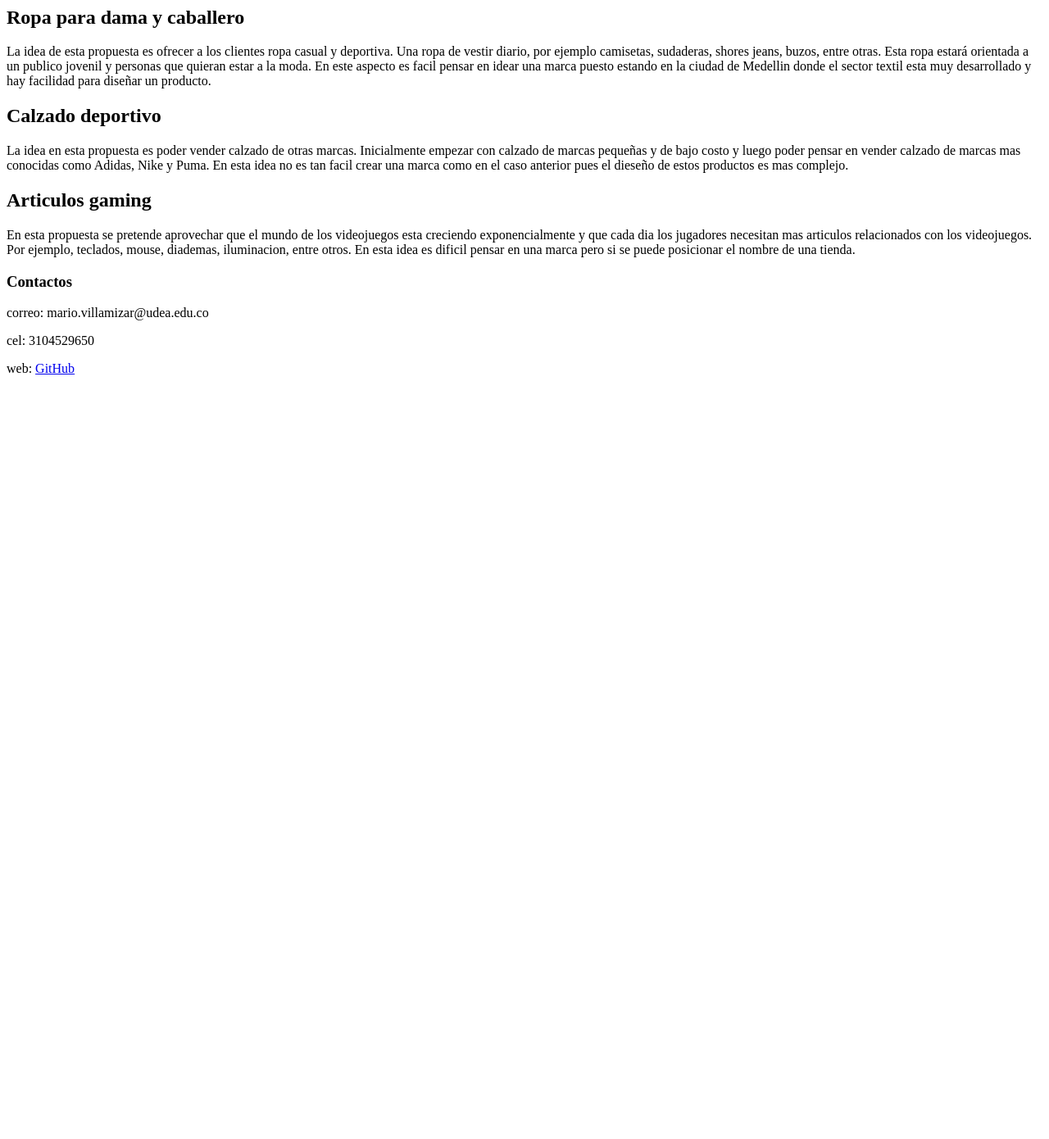
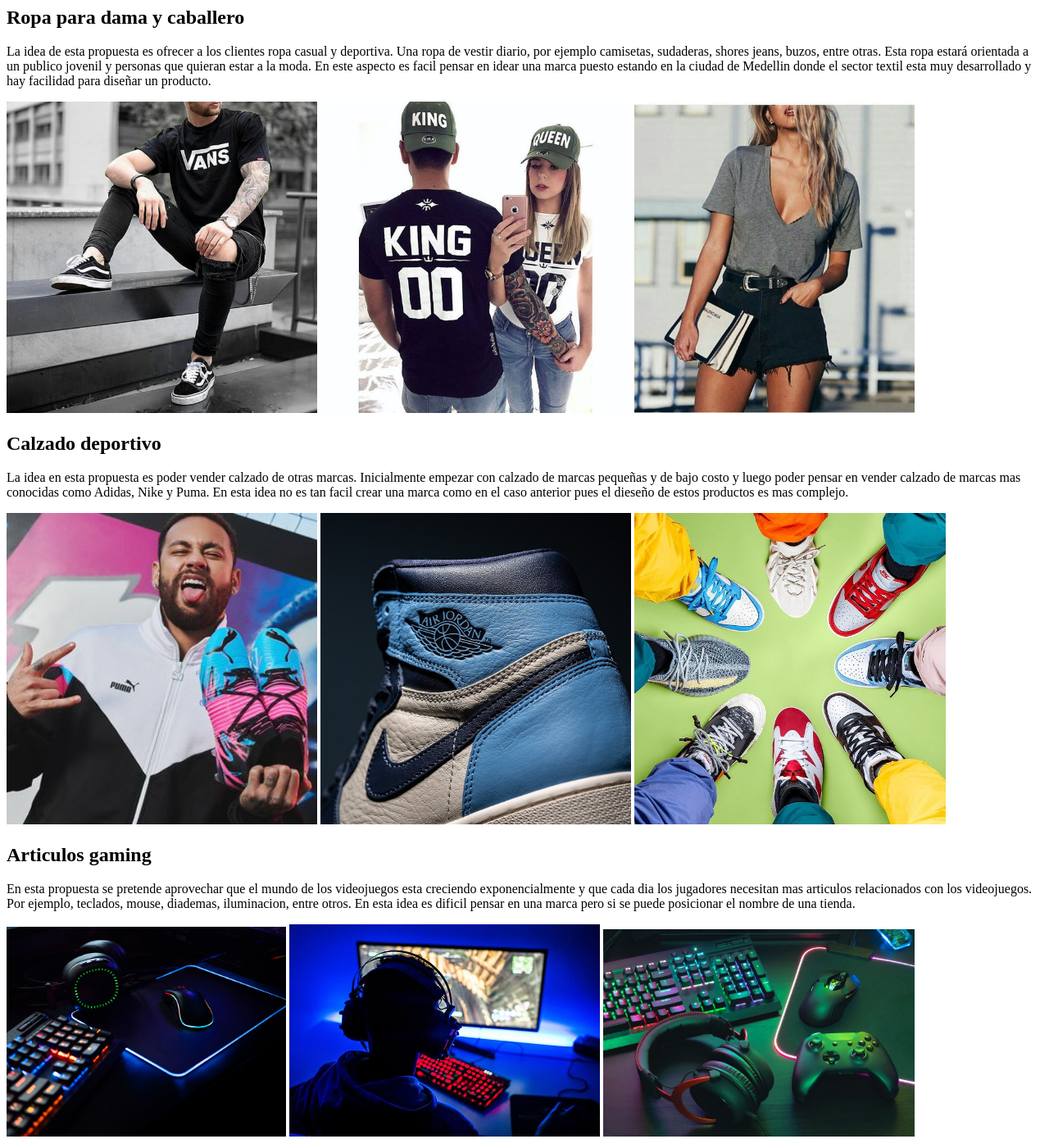
Before and after one commit to camaviga11/tarea2WEB2, a plain HTML site: page index.html in a window 1280 px wide. Shown: the part 400-1790 px from the top of the page at 82% size. Before the commit the page ends 875 px from the top, so only its background shows below. Drawn offline with Linux system fonts and the light colour scheme.

Commit message:
Listas las 9 imagenes del diseño

```diff
--- a/index.html
+++ b/index.html
@@ -38,18 +38,28 @@
                 de Medellin donde el sector textil esta muy desarrollado y hay facilidad para
                 diseñar un producto.
             </P>
+            <img src="img/img4.jpg" height="30%" width="30%">
+            <img src="img/img5.jpg" height="30%" width="30%">
+            <img src="img/imagen1.jpg" height="30%" width="27%">
         <h2>Calzado deportivo</h2>
             <p> La idea en esta propuesta es poder vender calzado de otras marcas. Inicialmente empezar
                 con calzado de marcas pequeñas y de bajo costo y luego poder pensar en vender calzado de
                 marcas mas conocidas como Adidas, Nike y Puma. En esta idea no es tan facil crear una marca
                 como en el caso anterior pues el dieseño de estos productos es mas complejo.
             </p>
+            <img src="img/ney2.jpg" height="30%" width="30%">
+            <img src="img/img9.jpg" height="30%" width="30%">
+            <img src="img/img7.jpg" height="30%" width="30%">
+
         <h2>Articulos gaming</h2>
             <p> En esta propuesta se pretende aprovechar que el mundo de los videojuegos esta creciendo
                 exponencialmente y que cada dia los jugadores necesitan mas articulos relacionados con los
                 videojuegos. Por ejemplo, teclados, mouse, diademas, iluminacion, entre otros. En esta idea
                 es dificil pensar en una marca pero si se puede posicionar el nombre de una tienda.
             </p>
+            <img src="img/img12.jpg" height="30%" width="27%">
+            <img src="img/img10.jpg" height="30%" width="30%">
+            <img src="img/img20.jpg" height="30%" width="30%">
         <footer>
             <h3>Contactos</h3>
             <p>correo: mario.villamizar@udea.edu.co</p>
```
Also changed, not shown: img/imagen1.jpg (added), img/img10.jpg (added), img/img12.jpg (added), img/img20.jpg (added), img/img4.jpg (added), img/img5.jpg (added), img/img7.jpg (added), img/img9.jpg (added), img/ney2.jpg (added).
